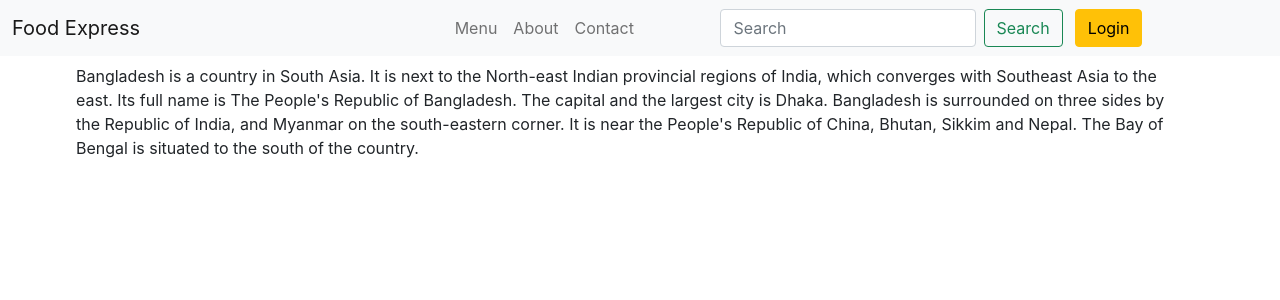
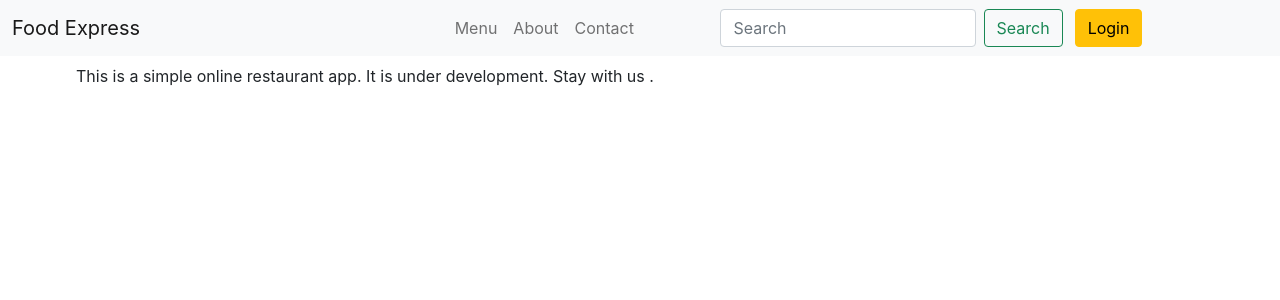
Before and after one commit to KaziMinhaj/BRACUCSE471Project, a React (Create React App) app in the folder menu-app/: page /about in a window 1280 px wide. Shown: the top 300 px of the page. Built offline with nearby package versions, Linux system fonts and the light colour scheme.

Commit message:
demo commit

```diff
--- a/menu-app/src/components/About.js
+++ b/menu-app/src/components/About.js
@@ -3,7 +3,7 @@ import React from 'react';
 function About(props) {
     return (
         <div className="container login">
-            <p>Bangladesh is a country in South Asia. It is next to the North-east Indian provincial regions of India, which converges with Southeast Asia to the east. Its full name is The People's Republic of Bangladesh. The capital and the largest city is Dhaka. Bangladesh is surrounded on three sides by the Republic of India, and Myanmar on the south-eastern corner. It is near the People's Republic of China, Bhutan, Sikkim and Nepal. The Bay of Bengal is situated to the south of the country. </p>
+            <p> This is a simple online restaurant app. It is under development. Stay with us . </p>
         </div>
     );
 }
```
